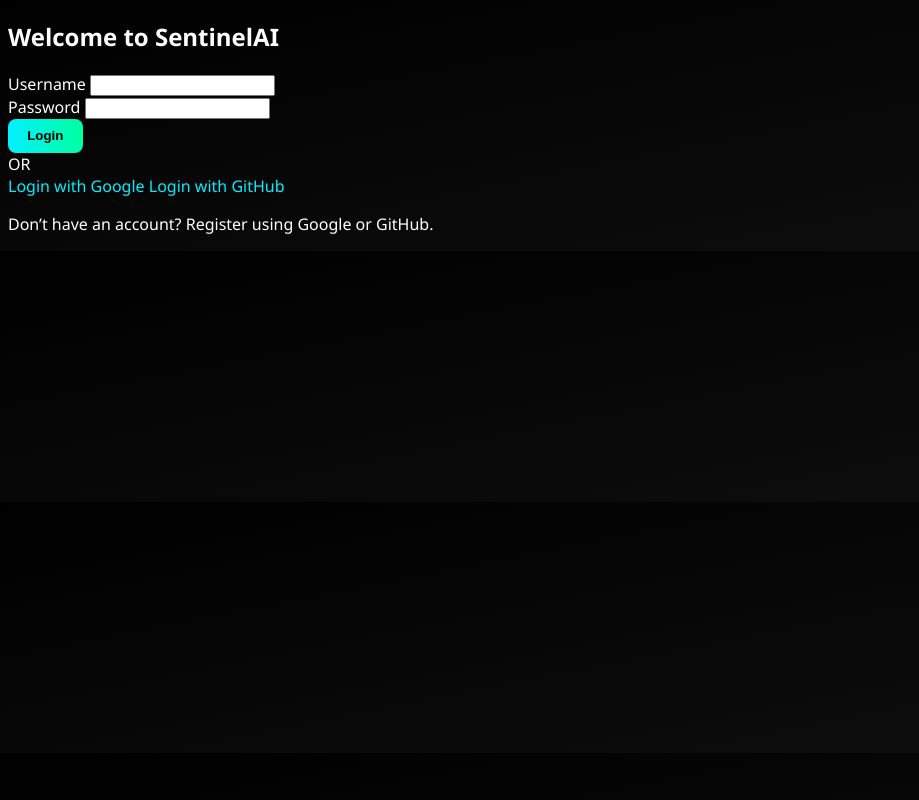
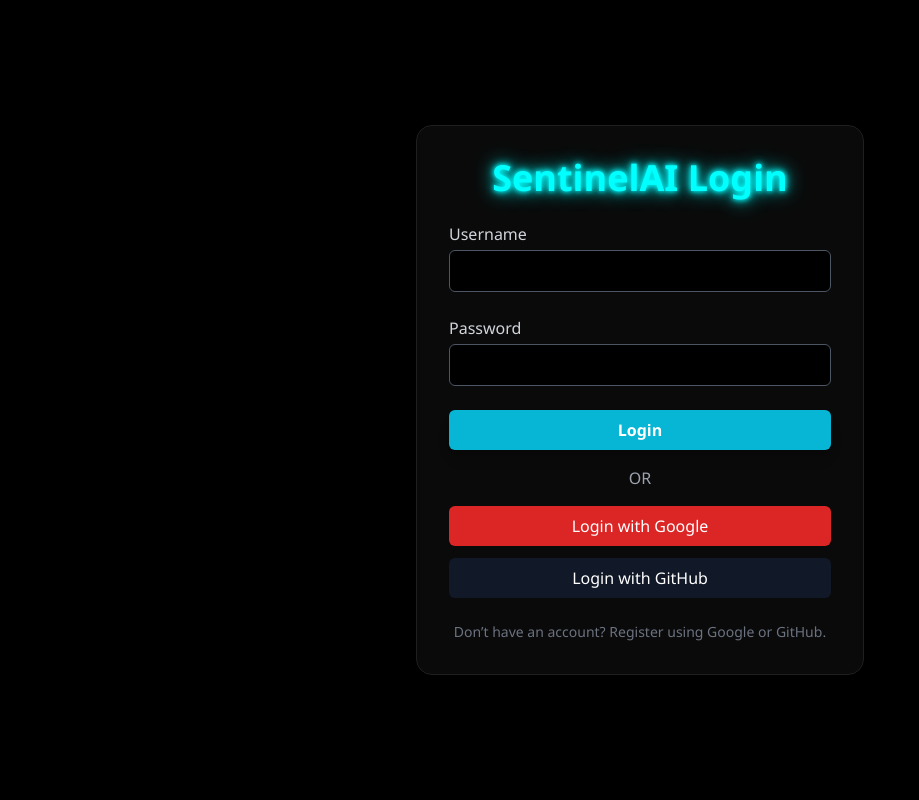
Before and after one commit to itsutkarsh7/AetherGuard, a Flask app: template app/templates/login.html in a window 1280 px wide. Shown: the whole page, without its empty margins (0-919 px from the left). Run offline with Flask 3, Linux system fonts and the light colour scheme; the template is opened without the code that fills it, so the values that code supplies are empty; some libraries are stand-ins or nearby versions.

Commit message:
Add neon theme

```diff
--- a/app/static/neon.css
+++ b/app/static/neon.css
@@ -36,3 +36,10 @@ a {
   color: #00f0ff;
   text-decoration: none;
 }
+.neon-text {
+  text-shadow: 0 0 5px #0ff, 0 0 10px #0ff, 0 0 20px #0ff;
+}
+
+.neon-box {
+  box-shadow: 0 0 10px #00ffff, 0 0 40px #00ffff inset;
+}
--- a/app/templates/base.html
+++ b/app/templates/base.html
@@ -1,18 +1,15 @@
 <!DOCTYPE html>
 <html lang="en">
 <head>
-  <meta charset="UTF-8" />
-  <meta name="viewport" content="width=device-width, initial-scale=1.0"/>
+  <meta charset="UTF-8">
   <title>SentinelAI</title>
+  <meta name="viewport" content="width=device-width, initial-scale=1.0">
+  <!-- Tailwind CDN -->
+  <script src="https://cdn.tailwindcss.com"></script>
+  <!-- Custom Neon Style -->
   <link rel="stylesheet" href="{{ url_for('static', filename='css/neon.css') }}">
-  <link rel="icon" href="{{ url_for('static', filename='favicon.ico') }}">
-
-  <!-- Optional: For Tailwind plugins like Flowbite or Alpine.js -->
-  <script defer src="https://unpkg.com/alpinejs@3.x.x/dist/cdn.min.js"></script>
-  <!-- Example: Chart.js for dashboard charts -->
-  <script src="https://cdn.jsdelivr.net/npm/chart.js"></script>
 </head>
-<body class="bg-black text-white font-sans">
+<body class="bg-black text-white">
   {% block content %}{% endblock %}
 </body>
 </html>
--- a/app/templates/login.html
+++ b/app/templates/login.html
@@ -1,39 +1,40 @@
 {% extends "base.html" %}
 {% block content %}
-<div class="flex items-center justify-center min-h-screen bg-black">
-  <div class="bg-[#0e0e0e] p-10 rounded-2xl shadow-xl w-full max-w-md border border-gray-800">
-    <h2 class="text-3xl font-bold text-center text-white mb-6">Welcome to SentinelAI</h2>
+<div class="min-h-screen flex items-center justify-center bg-black px-4 py-12">
+  <div class="w-full max-w-md bg-[#0a0a0a] border border-[#1f1f1f] shadow-lg rounded-2xl p-8 neon-box">
+
+    <h2 class="text-4xl font-bold text-center text-[#00ffff] mb-6 neon-text">SentinelAI Login</h2>
 
     {% with messages = get_flashed_messages() %}
       {% if messages %}
-        <ul class="mb-4">
+        <div class="mb-4 p-3 bg-red-600 text-white rounded text-center">
           {% for message in messages %}
-            <li class="text-red-500">{{ message }}</li>
+            {{ message }}
           {% endfor %}
-        </ul>
+        </div>
       {% endif %}
     {% endwith %}
 
-    <form method="POST" action="/login" class="space-y-4">
+    <form method="POST" action="/login" class="space-y-6">
       <div>
-        <label class="block text-white">Username</label>
-        <input type="text" name="username" required class="w-full px-4 py-2 rounded bg-black border border-gray-700 text-white focus:outline-none focus:ring-2 focus:ring-blue-500">
+        <label class="block text-gray-300 mb-1">Username</label>
+        <input type="text" name="username" required class="w-full px-4 py-2 rounded-md bg-black border border-gray-600 text-white focus:outline-none focus:ring-2 focus:ring-cyan-500">
       </div>
       <div>
-        <label class="block text-white">Password</label>
-        <input type="password" name="password" required class="w-full px-4 py-2 rounded bg-black border border-gray-700 text-white focus:outline-none focus:ring-2 focus:ring-blue-500">
+        <label class="block text-gray-300 mb-1">Password</label>
+        <input type="password" name="password" required class="w-full px-4 py-2 rounded-md bg-black border border-gray-600 text-white focus:outline-none focus:ring-2 focus:ring-cyan-500">
       </div>
-      <button type="submit" class="w-full bg-blue-500 text-white py-2 rounded hover:bg-blue-600 transition">Login</button>
+      <button type="submit" class="w-full bg-cyan-500 hover:bg-cyan-600 transition py-2 rounded-md text-white font-semibold shadow-lg">Login</button>
     </form>
 
-    <div class="text-center my-4 text-gray-400">OR</div>
+    <div class="my-4 text-gray-400 text-center">OR</div>
 
-    <div class="flex flex-col gap-3">
-      <a href="/auth/google" class="bg-red-500 text-white py-2 rounded hover:bg-red-600 transition text-center">Login with Google</a>
-      <a href="/auth/github" class="bg-gray-800 text-white py-2 rounded hover:bg-gray-900 transition text-center">Login with GitHub</a>
+    <div class="space-y-3">
+      <a href="/auth/google" class="block bg-red-600 hover:bg-red-700 text-white py-2 text-center rounded-md">Login with Google</a>
+      <a href="/auth/github" class="block bg-gray-900 hover:bg-gray-800 text-white py-2 text-center rounded-md">Login with GitHub</a>
     </div>
 
-    <p class="text-center text-gray-500 text-sm mt-6">
+    <p class="text-gray-500 text-sm text-center mt-6">
       Don’t have an account? Register using Google or GitHub.
     </p>
   </div>
```
